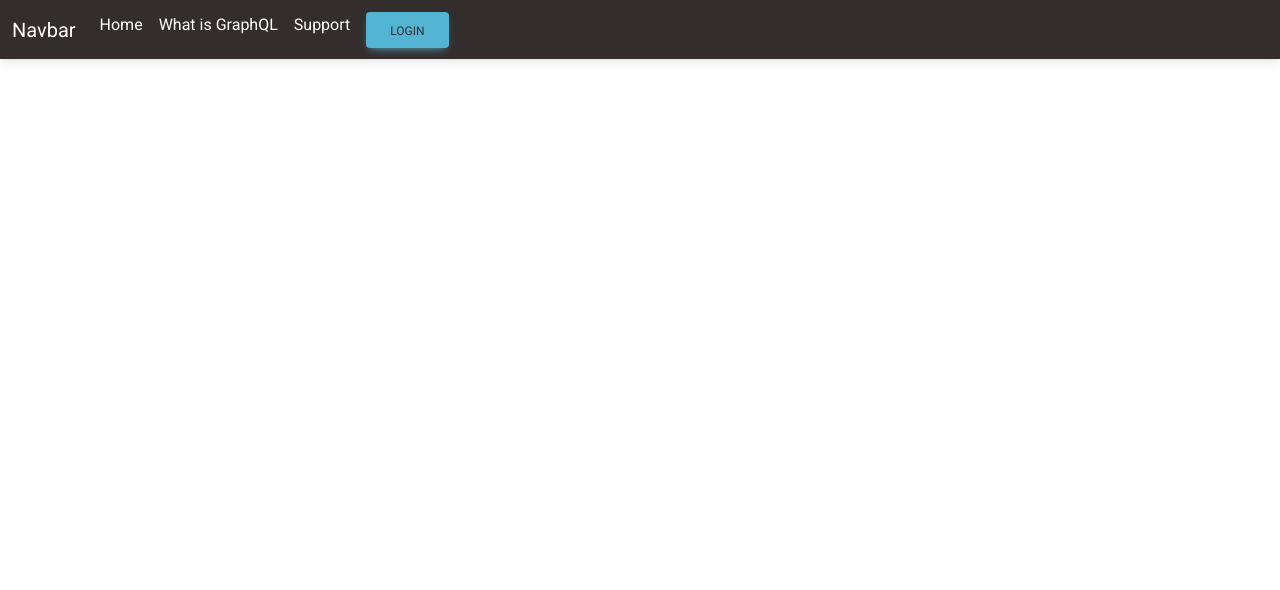
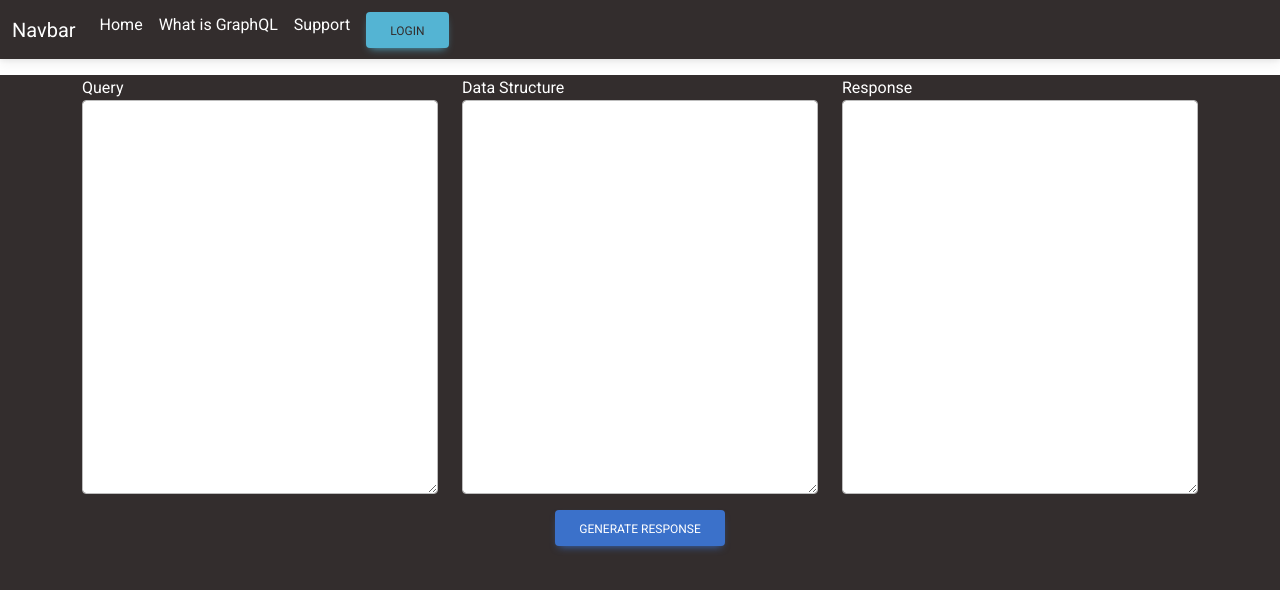
Before and after one commit to aviral1702/GraphQL_Forge, a Next.js app in the folder frontend/: page /query_generator in a window 1280 px wide. Shown: the top 590 px of the page. Built offline with nearby package versions, Linux system fonts and the light colour scheme.

Commit message:
query generator

```diff
--- a/frontend/src/app/query_generator/page.jsx
+++ b/frontend/src/app/query_generator/page.jsx
@@ -1,11 +1,45 @@
+'use client';
 import React from 'react'
 
 const QueryGenerator = () => {
+  const generateResponse = () => {
+    const query = document.getElementById('query').value;
+  }
   return (
-    <div></div>
+    <div className='vh-100 bg-dark'>
+    <div className='container mt-3'>
+      <div className='row'>
+        <div className='col-md-4'>
+          <div className='form-group text-white'>
+            <label htmlFor='document'>Query</label>
+            <textarea className='form-control' id='document' rows='15'></textarea>
+          </div>
+        </div>
+        <div className='col-md-4'>
+          <div className='form-group text-white'>
+            <label htmlFor='query'>Data Structure</label>
+            <textarea className='form-control' id='query' rows='15'></textarea>
+          </div>
+          <div className='text-center'>
+          <button
+            className='btn btn-primary mt-3'
+            id='generateResponse'
+            onClick={generateResponse}
+          >
+            Generate Response
+          </button>
+          </div>
+        </div>
+        <div className='col-md-4'>
+          <div className='form-group text-white'>
+            <label htmlFor='response'>Response</label>
+            <textarea className='form-control' id='response' rows='15'></textarea>
+          </div>
+        </div>
+      </div>
+    </div>
+  </div>
   )
 }
 
-export default QueryGenerator
-
-//Query,Data Structure and Output
+export default QueryGenerator;
```
